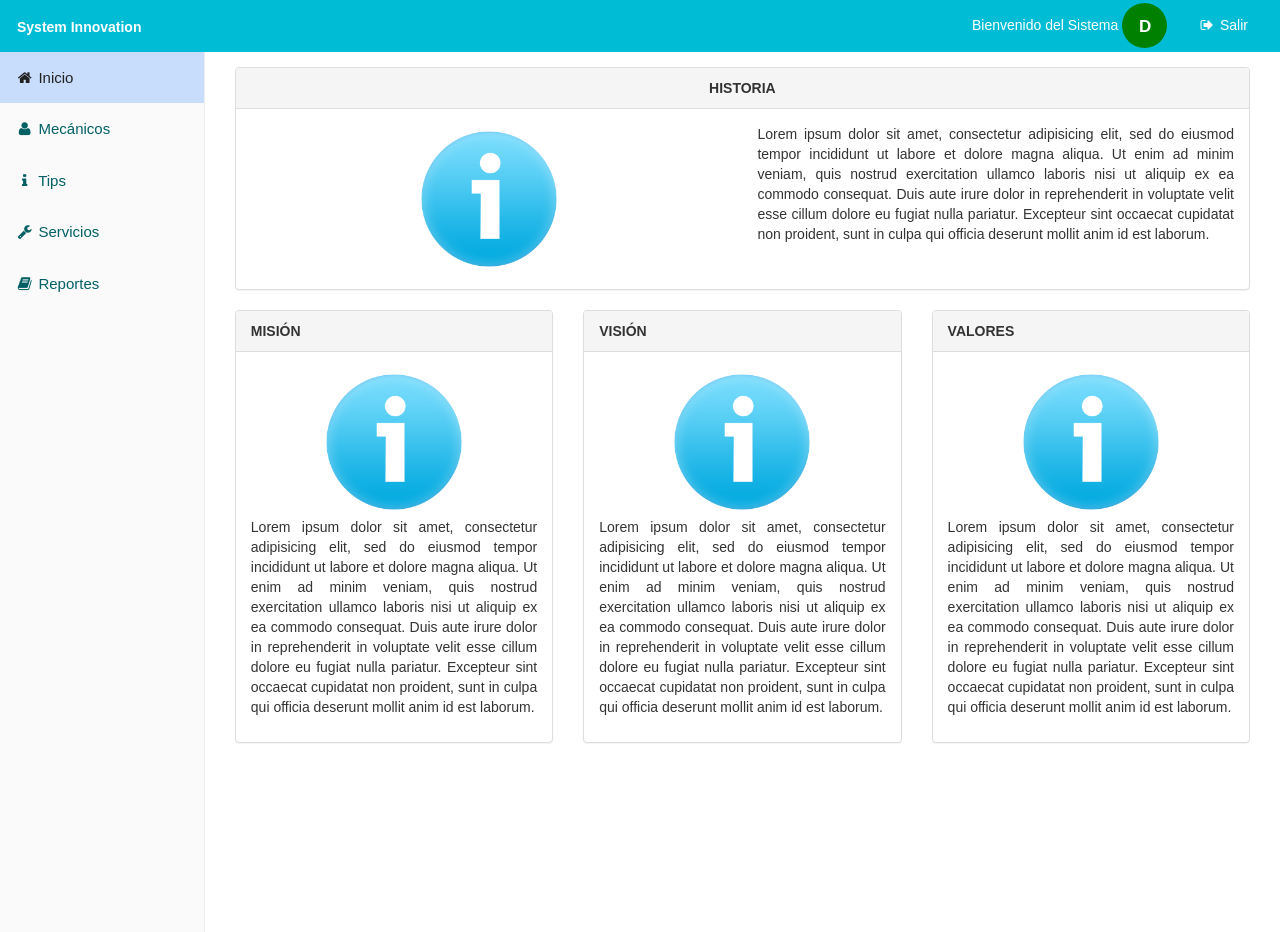
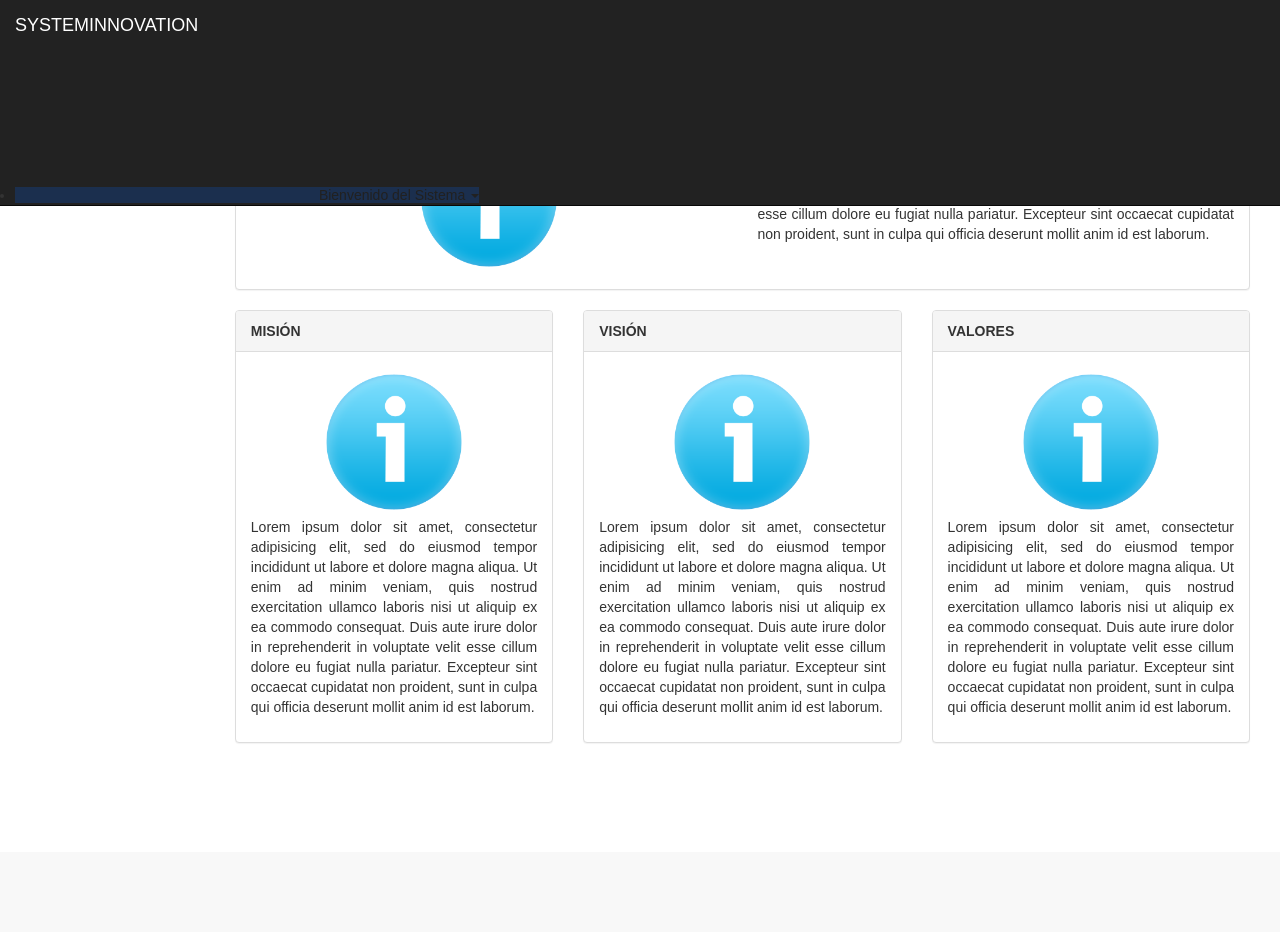
Before and after one commit to ValentinHO/SystemInnovation, a PHP site: page /main.php in a window 1280 px wide. After the commit the page ends 743 px from the top, so only its background shows below. Run offline with PHP 8.4, Linux system fonts and the light colour scheme; a user stored in the database is signed in; a map, chart or similar area stays blank.

Commit message:
Cabecera principal 26-06-2017

```diff
--- a/header.php
+++ b/header.php
@@ -1,29 +1,36 @@
-<header class="menu" >
-	<input type="checkbox" id="toggle" checked value="6887" >
+<nav class="navbar navbar-inverse navbar-fixed-top" role="navigation">
+		<div class="container-fluid">
+			<div class="navbar-header">
+				<button type="button" class="navbar-toggle collapsed" data-toggle="collapse" data-target="#sidebar-collapse">
+					<span class="sr-only">Toggle navigation</span>
+					<span class="icon-bar"></span>
+					<span class="icon-bar"></span>
+					<span class="icon-bar"></span>
+				</button>
+				<a class="navbar-brand" href="#"><span>SYSTEM</span>INNOVATION</a>
+				<ul class="user-menu">
+					<li class="dropdown pull-right">
+						<a href="#" class="dropdown-toggle" data-toggle="dropdown"><svg class="glyph stroked male-user"><use xlink:href="#stroked-male-user"></use></svg> Bienvenido <?php echo $_SESSION['nombreUsuario']; ?> <span class="caret"></span></a>
+						<ul class="dropdown-menu" role="menu">
+							<li><a href="#"><svg class="glyph stroked male-user"><use xlink:href="#stroked-male-user"></use></svg> Profile</a></li>
+							<li><a href="#"><svg class="glyph stroked gear"><use xlink:href="#stroked-gear"></use></svg> Settings</a></li>
+							<li><a href="#" id="logout"><svg class="glyph stroked cancel"><use xlink:href="#stroked-cancel"></use></svg> Salir</a></li>
+						</ul>
+					</li>
+				</ul>
+			</div>
 
-	<div class="icon-menu le">
-		<label for="toggle"><img src="img/menu.png"></label>
-	</div>
+		</div><!-- /.container-fluid -->
+	</nav>
 
-	<div class="logo-header le">
-		System Innovation
-	</div>
+	<div id="sidebar-collapse" class="col-sm-3 col-lg-2 sidebar">
 
-	<div class="usernamemenu le">
-		Bienvenido <?php echo $_SESSION['nombreUsuario']; ?>
-		<label class="letter-main"><?php echo substr($_SESSION['nombreUsuario'],0,1); ?></label>
-		<a href="#" id="logout"><i class="fa fa-sign-out fa-fw"></i> Salir</a>
-	</div>
+		<ul class="nav menu">
+			<li><a href="main.php"><svg class="glyph stroked home"><use xlink:href="#stroked-home"/></svg> Inicio</a></li>
+			<li><a href="mechanics.php"><svg class="glyph stroked male user "><use xlink:href="#stroked-male-user"/></svg> Mecánicos</a></li>
+			<li><a href="tips.php"><svg class="glyph stroked eye"><use xlink:href="#stroked-eye"/></svg> Tips</a></li>
+			<li><a href="services.php"><svg class="glyph stroked table"><use xlink:href="#stroked-table"></use></svg> Servicios</a></li>
+			<li><a href="reports.php"><svg class="glyph stroked line-graph"><use xlink:href="#stroked-line-graph"></use></svg> Reportes</a></li>
+		</ul>
 
-	<nav class="menu-lateral" id="menu-lateral">
-		<ul>
-			<li><a href="main.php"><i class="fa fa-home fa-fw"></i> Inicio</a></li>
-			<li><a href="mechanics.php"><i class="fa fa-user fa-fw"></i> Mecánicos</a></li>
-			<li><a href="tips.php"><i class="fa fa-info fa-fw"></i> Tips</a></li>
-			<li><a href="services.php"><i class="fa fa-wrench fa-fw"></i> Servicios</a></li>
-			<li><a href="reports.php"><i class="fa fa-book fa-fw"></i> Reportes</a></li>
-			<!--<li><a href="settings.php"><i class="fa fa-gear fa-fw"></i> Configuración</a></li>-->
-			<li class="hidden-logout"><a href="#" id="logout"><i class="fa fa-sign-out fa-fw"></i> Salir</a></li>
-		</ul>
-	</nav>
-</header>
+	</div><!--/.sidebar-->
```
